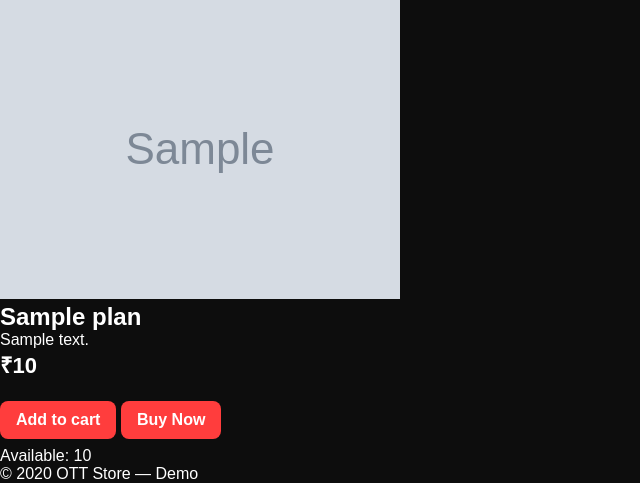
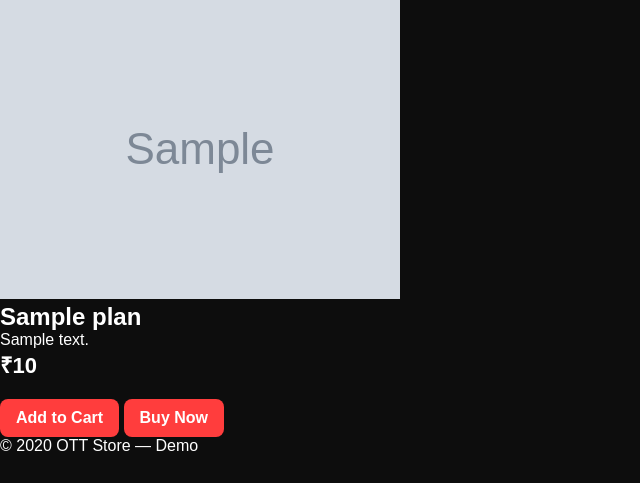
Before and after one commit to kafeelk528-ship-it/ott-minor-fixed, a Flask app: template templates/plan-details.html in a window 1280 px wide. Shown: the part 804-1287 px from the top of the page, without its empty margins (0-640 px from the left). After the commit the page ends 1255 px from the top, so only its background shows below. Run offline with Flask 3, Linux system fonts and the light colour scheme; the template is opened without the code that fills it: most values are stand-ins (such as "Sample title", 1, 10 or a date in 2020); grey boxes marked "Sample" are stand-in pictures.

Commit message:
Update plan-details.html

```diff
--- a/templates/plan-details.html
+++ b/templates/plan-details.html
@@ -1,14 +1,14 @@
 {% extends "base.html" %}
+{% block title %}{{ plan.name }} — Details{% endblock %}
 {% block content %}
-<div class="card">
-  <img class="logo" src="{{ url_for('static', filename='img/' + plan.logo) }}" alt="">
+<div class="plan-detail">
+  <img src="{{ url_for('static', filename='img/' ~ plan.logo) }}" alt="" class="detail-logo">
   <h2>{{ plan.name }}</h2>
-  <div class="small">{{ plan.desc }}</div>
-  <div class="price">₹{{ plan.price }}</div>
-  <div style="margin-top:12px">
-    <a class="btn" href="{{ url_for('add_to_cart', pid=plan.id) }}">Add to cart</a>
-    <a class="btn ghost" href="{{ url_for('buy_now', pid=plan.id) }}">Buy Now</a>
+  <p class="muted">{{ plan.desc }}</p>
+  <div class="price large">₹{{ plan.price }}</div>
+  <div class="actions">
+    <a class="btn" href="{{ url_for('add_to_cart', plan_id=plan.id) }}">Add to Cart</a>
+    <a class="btn primary" href="{{ url_for('buy_now', plan_id=plan.id) }}">Buy Now</a>
   </div>
-  <div class="small" style="margin-top:8px">Available: {{ plan.stock }}</div>
 </div>
 {% endblock %}
```
